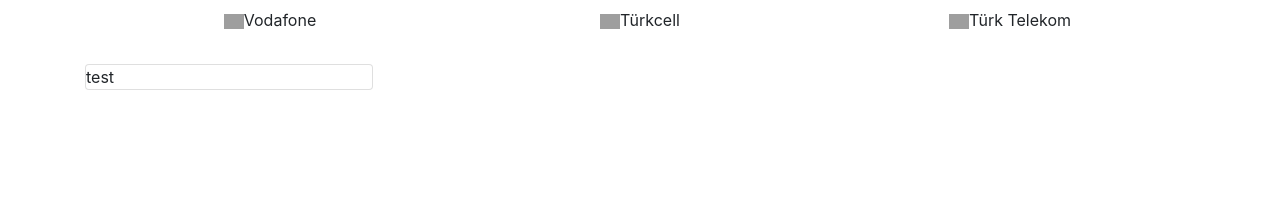
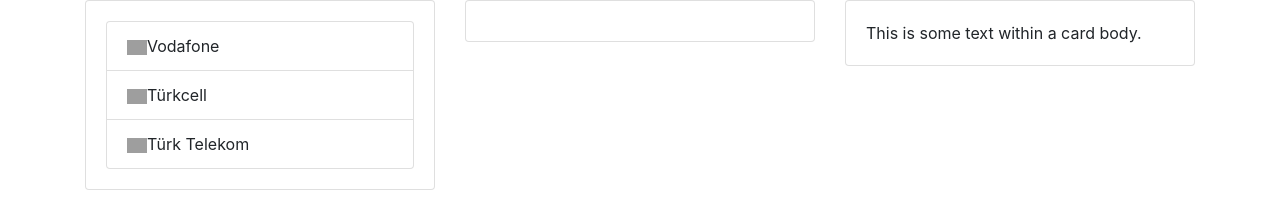
Before and after one commit to ffuurrkkaann/tarifekarilastirma, a plain HTML site: page index.html in a window 1280 px wide. Drawn offline with nearby package versions, Linux system fonts and the light colour scheme; grey boxes are pictures that could not be loaded.

Commit message:
tarife lister gruplu

```diff
--- a/index.html
+++ b/index.html
@@ -15,26 +15,43 @@
             border: 1px solid black;
         }
     </style>
+    <script src="main.js"></script>
     <link rel="stylesheet" href="https://stackpath.bootstrapcdn.com/bootstrap/4.1.3/css/bootstrap.min.css" integrity="sha384-MCw98/SFnGE8fJT3GXwEOngsV7Zt27NXFoaoApmYm81iuXoPkFOJwJ8ERdknLPMO"
         crossorigin="anonymous">
 
-    <script src="main.js"></script>
 </head>
 
 <body onload="opertorleriGoster()">
     <div class="container">
-        <nav class="nav nav-pills nav-justified" id="tblTarifeler">
-        </nav>
-        <ul class="list-group" id="tarifeListe">
-        </ul>
-        <br/>
-        <div class="card" style="width: 18rem;">
-                test
+        <div class="row">
+            <div class="col-4">
+                <div class="card">
+                    <div class="card-body">
+                        <ul class="list-group" id="ulOperatorler">
+                        </ul>
+
+                    </div>
                 </div>
+
+            </div>
+            <div class="col-4">
+                <div class="card">
+                    <div class="card-body">
+                        <ul class="list-group" id="ulTarifeler">
+                        </ul>
+                    </div>
+                </div>
+            </div>
+            <div class="col-4">
+                <div class="card">
+                    <div class="card-body">
+                        This is some text within a card body.
+                    </div>
+                </div>
+            </div>
+        </div>
+
     </div>
-
-
-
 </body>
 
 </html>
--- a/main.js
+++ b/main.js
@@ -5,27 +5,28 @@
         logo: 'https://upload.wikimedia.org/wikipedia/sco/d/d5/Vodafone_logo.png',
         tarifeler: [
             {
-                gb: 20,
-                dk: 100,
-                sms: 5000,
-                taahhut: '12 ay',
-                fiyat: 55
+                dk: 500,
+                gb: 10,
+                sms: 1000,
+                fiyat: 50,
+                adi: 'her yöne 500 dk'
             },
             {
-                gb: 20,
-                dk: 1000,
-                sms: 5000,
-                taahhut: '36 ay',
-                fiyat: 40
+                dk: 500,
+                gb: 10,
+                sms: 1000,
+                fiyat: 50,
+                adi: 'her yöne 1000 dk'
             },
             {
+                dk: 500,
                 gb: 10,
-                dk: 100,
-                sms: 5000,
-                taahhut: '24 ay',
-                fiyat: 30
+                sms: 1000,
+                fiyat: 50,
+                adi: 'her yöne 1500 dk'
             }
         ]
+
     },
     {
         id: 2,
@@ -39,43 +40,35 @@
     }
 ];
 function opertorleriGoster() {
-    var myElem = document.getElementById("tblTarifeler");
+    var myElem = document.getElementById("ulOperatorler");
     var myInner = '';
     for (let index = 0; index < gsmOps.length; index++) {
-        myInner = myInner + '<a onclick="gsmSec(this,' + gsmOps[index].id + ')" class="nav-item nav-link">';
+        myInner = myInner + '<li  class="list-group-item" onclick="gsmSecildi(this,' + gsmOps[index].id + ')">';
         myInner = myInner + '<img  src="' + gsmOps[index].logo + '"/>';
         myInner = myInner + gsmOps[index].adi;
-        myInner = myInner + '</a>';
+        myInner = myInner + '</li>';
     }
 
     myElem.innerHTML = myInner;
 }
 
-function gsmSec(element, id) {
-    var activeOlanlar = document.getElementsByClassName('active');
+function gsmSecildi(myElement, id) {
+    var tarifelerListesi = document.getElementById("ulTarifeler") ;
 
-    for (let index = 0; index < activeOlanlar.length; index++) {
-        activeOlanlar[index].className = activeOlanlar[index].className.replace('active', '')
+    tarifelerListesi.innerHTML = ''
+    for (let index = 0; index < gsmOps.length; index++) {
+        if (gsmOps[index].id == id) {
+            gsmOps[index].tarifeler.forEach(element => {
+                tarifelerListesi.innerHTML =tarifelerListesi.innerHTML  + '<li  class="list-group-item">' + element.adi + '</li>';
+            })
+
+        }
+    }
+    var myActives = document.getElementsByClassName('active');
+    for (index = 0; index < myActives.length; index++) {
+        myActives[index].className = myActives[index].className.replace('active', '');
 
     }
-    element.className = element.className + ' active';
+    myElement.className = myElement.className + " active";
 
-
-    var tarifeListeUl = document.getElementById("tarifeListe");
-    tarifeListeUl.innerHTML = '';
-    gsmOps.forEach(element => {
-        if (element.id == id) {
-            for (let index = 0; index < element.tarifeler.length; index++) {
-                tarifeListeUl.innerHTML = tarifeListeUl.innerHTML + '<li class="list-group-item">' + element.tarifeler[index].taahhut + '</li>'
-
-            }
-        }
-    });
-
-
-    /*
-    Object.keys(activeOlanlar).forEach(element => {
-        element.className = element.className.replace('active','')
-    });
-    */
 }
```
